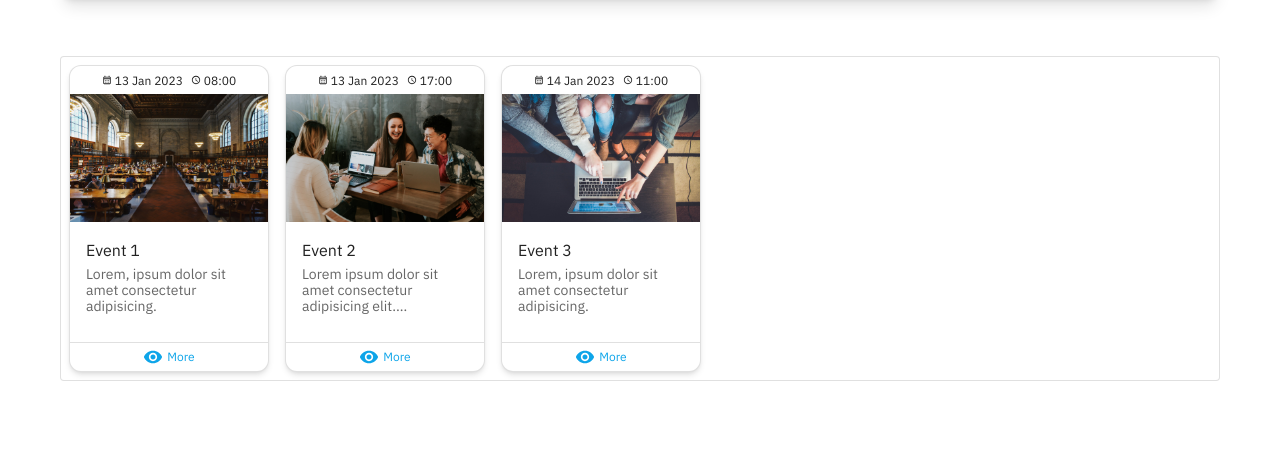
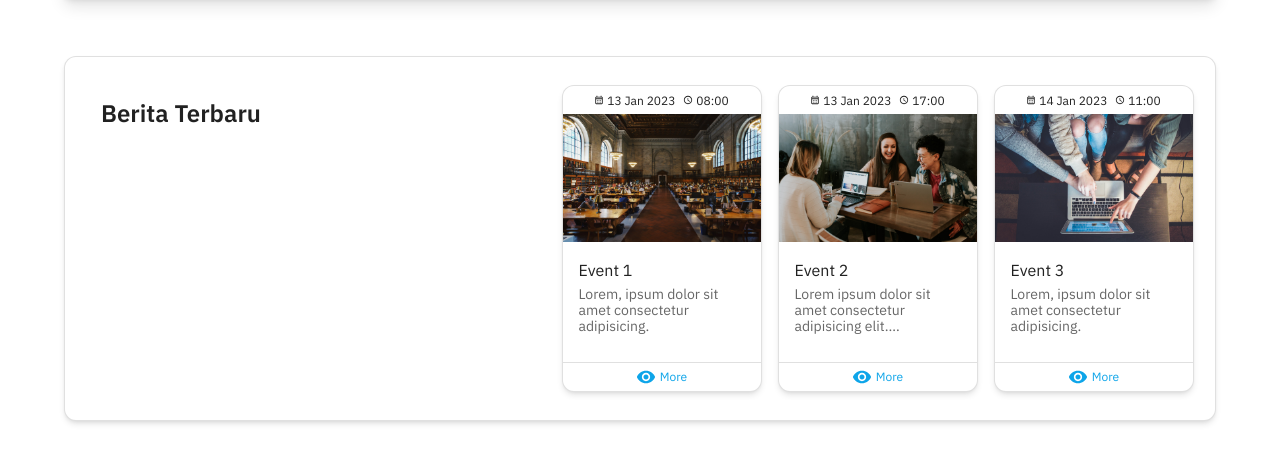
Before and after one commit to arricodyanto/sinata-fe, a Next.js app: page / in a window 1280 px wide. Shown: the part 698-1160 px from the top of the page. Built offline with nearby package versions, Linux system fonts and the light colour scheme.

Commit message:
fix layout of the event calendar

```diff
--- a/components/organism/DaisyCarousel/index.tsx
+++ b/components/organism/DaisyCarousel/index.tsx
@@ -14,6 +14,12 @@ export default function DaisyCarousel() {
         <Box className='carousel-item'>
             <EventCard eventDate='14 Jan 2023' eventTime='11:00' eventImage='/images/hero-3.jpg' eventTitle='Event 3' eventDesc='Lorem, ipsum dolor sit amet consectetur adipisicing.' eventLink='/'/>
         </Box>
+        <Box className='carousel-item'>
+            <EventCard eventDate='15 Jan 2023' eventTime='13:00' eventImage='/images/hero-4.jpg' eventTitle='Event 4' eventDesc='Lorem, ipsum dolor sit amet consectetur adipisicing.' eventLink='/'/>
+        </Box>
+        <Box className='carousel-item'>
+            <EventCard eventDate='18 Jan 2023' eventTime='09:30' eventImage='/images/hero-5.jpg' eventTitle='Event 5' eventDesc='Lorem, ipsum dolor sit amet consectetur adipisicing.' eventLink='/'/>
+        </Box>
     </Box>
   )
 }
--- a/pages/index.tsx
+++ b/pages/index.tsx
@@ -46,12 +46,21 @@ export default function Home() {
               </Grid>
             </Grid>
           </Paper>
-          <Box sx={{ maxWidth: {xs: 350, sm: 700, lg: 1200}}}>
-            <Paper variant='outlined'>
-              {/* <EventCarousel /> */}
-              <DaisyCarousel />
-            </Paper>
-          </Box>
+        </Container>
+        <Container sx={{width: {xs: 360, sm: 760, lg: 1280}}}>
+          <Paper variant='outlined' className='shadow-md rounded-xl p-5 px-4'>
+            <Grid container spacing={2}>
+              <Grid item xs={12} md={5}>
+                <Stack spacing={2} className='p-5'>
+                  <Typography variant='h5' className='font-bold'>Berita Terbaru</Typography>
+                </Stack>
+              </Grid>
+              <Grid item xs={12} md={7}>
+                {/* <EventCarousel /> */}
+                <DaisyCarousel />
+              </Grid>
+            </Grid>
+          </Paper>
         </Container>
       </Box>
     </>
```
